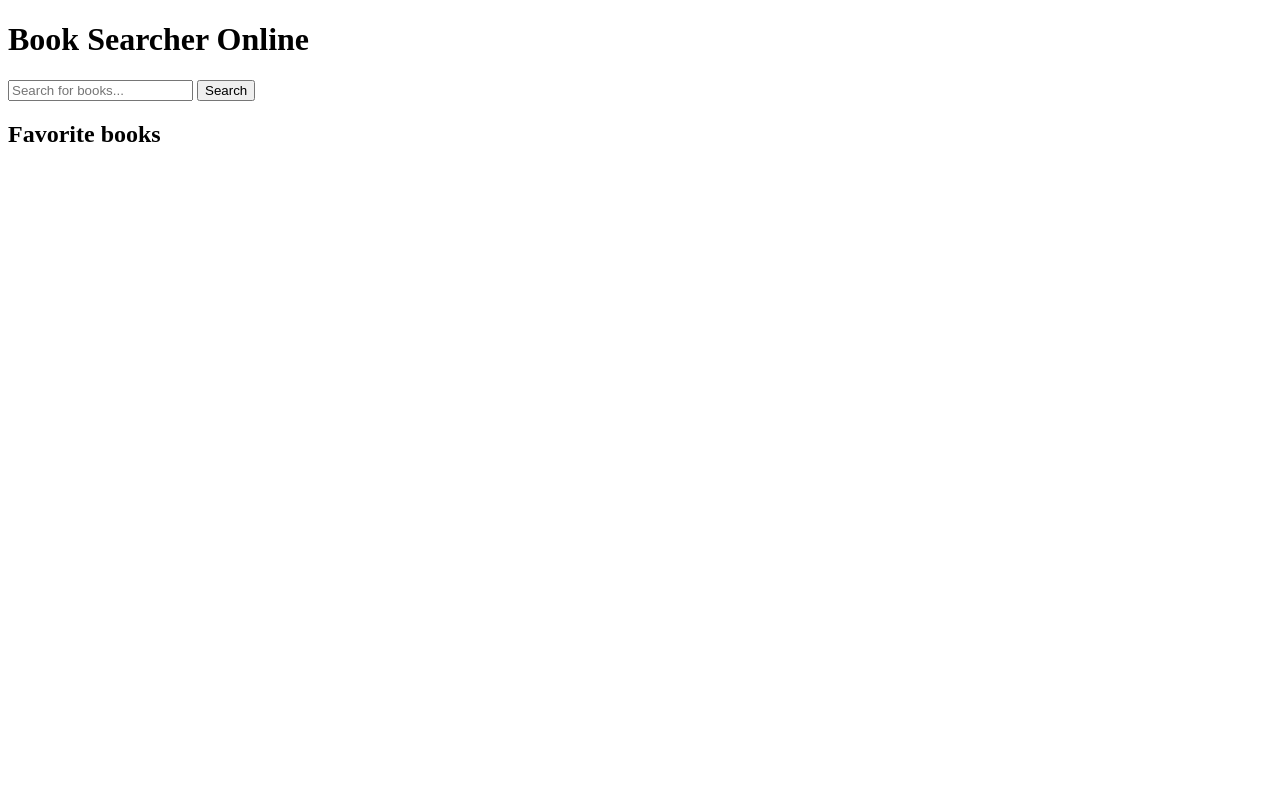
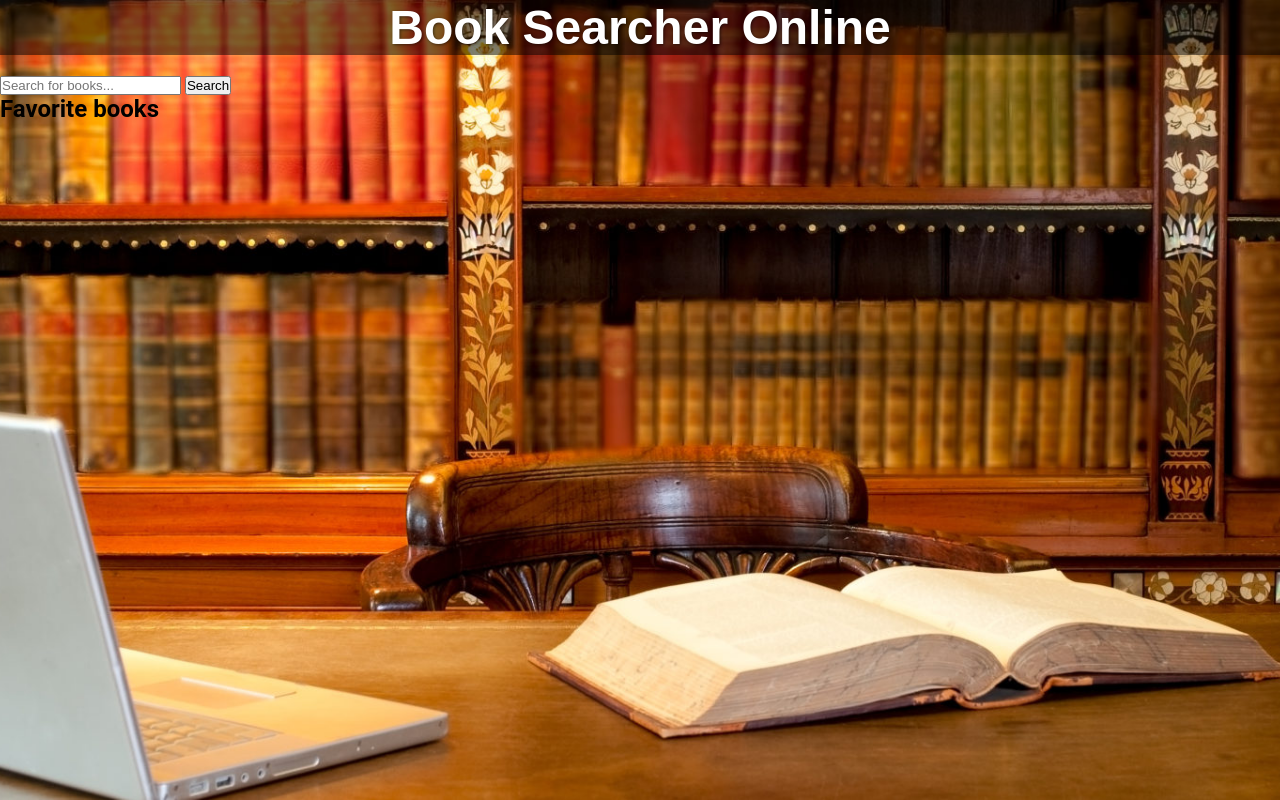
Before and after one commit to Morloken/BookSearcherOnline, a website: page public/index.html in a window 1280 px wide. Drawn offline with Linux system fonts and the light colour scheme; no server answers; a web font is replaced by a local one.

Commit message:
corected the styles and path for photots

```diff
--- a/public/css/styles.css
+++ b/public/css/styles.css
@@ -6,7 +6,7 @@
 
 body{
     font-family: 'Roboto', sans-serif;
-    background-image: url(../../library.jpg);
+    background-image: url(../../photos/library.jpg);
     background-repeat: no-repeat;
     background-size: cover;
     background-position: center;
--- a/public/index.html
+++ b/public/index.html
@@ -16,12 +16,12 @@
 
     <script src="/public/js/main.js" defer></script>
 
-    <link  href="/public/css/styles.css">
+    <link  href="/public/css/styles.css" rel="stylesheet">
 
 
 
     <!-- fonts -->
-    <link href="/public/css/css2.css" >
+    <link href="/public/css/css2.css" rel="stylesheet">
 
 
 </head>
```
Also changed, not shown: public/photos/default-thumbnail.jpg (renamed from default-thumbnail.jpg), public/photos/library.jpg (renamed from library.jpg).
